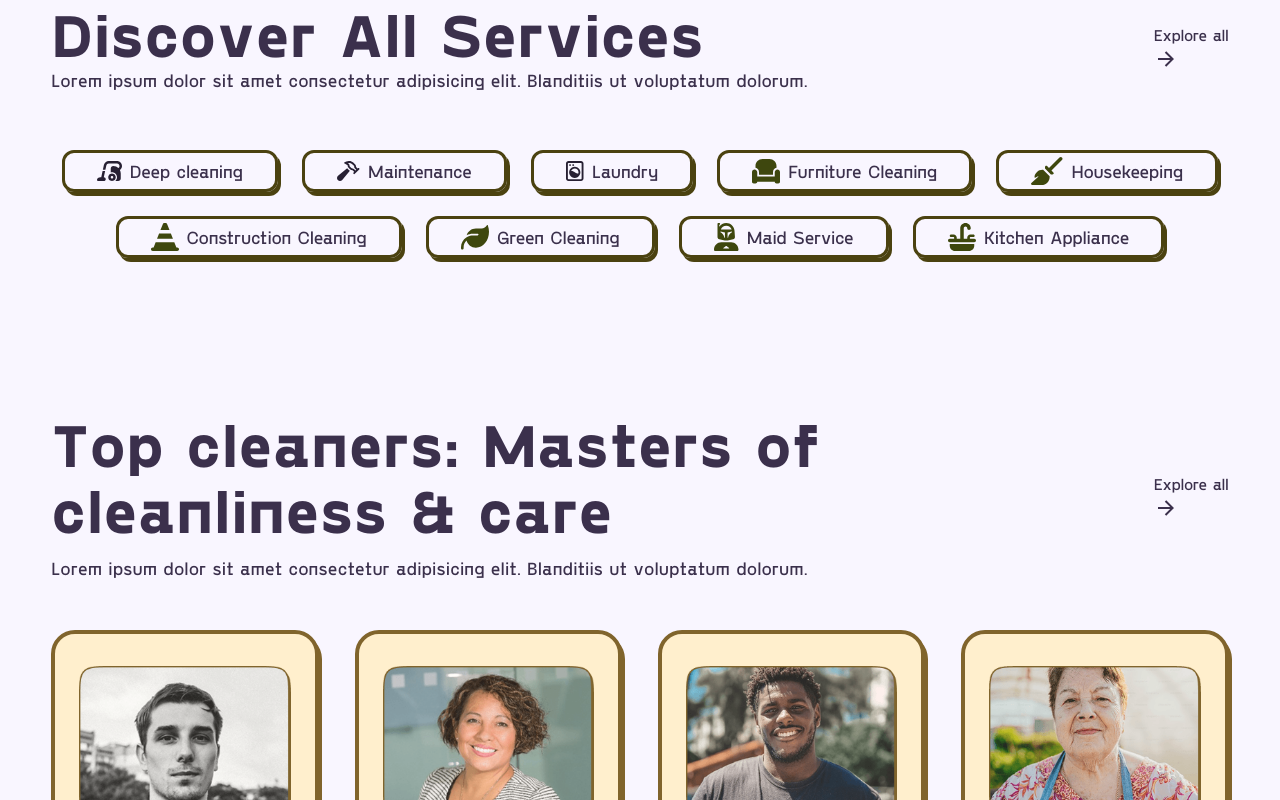
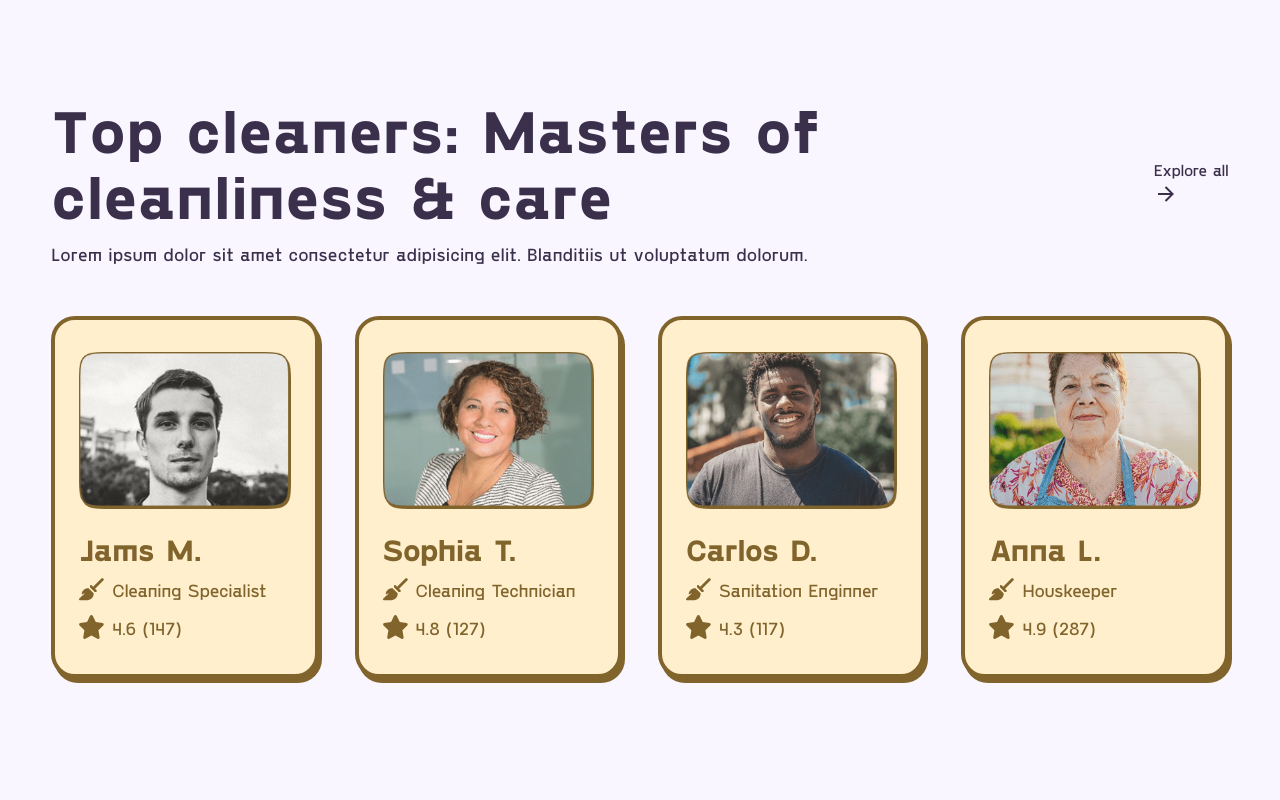
Before and after one commit to KeenCoding12/YT-cleaning-website, a Next.js app: page / in a window 1280 px wide. Shown: the top 800 px of the page. Built offline with nearby package versions, Linux system fonts and the light colour scheme.

Commit message:
Remove GSAP animations and related markup

```diff
--- a/components/Services.tsx
+++ b/components/Services.tsx
@@ -6,73 +6,11 @@ import { useRef } from "react";
 
 export default function Services() {
   const servicesRef = useRef<HTMLElement | null>(null);
-  useGSAP(
-    () => {
-      const titleSplit = SplitText.create(".services-title", {
-        type: "chars,lines",
-        mask: "chars",
-        linesClass: "text-line",
-      });
-      const textSplit = SplitText.create(".services-text", {
-        type: "chars,lines",
-        mask: "chars",
-        linesClass: "text-line",
-      });
 
-      const tl = gsap.timeline({
-        scrollTrigger: {
-          trigger: servicesRef.current,
-          start: "top center",
-          // markers: true,
-        },
-      });
-
-      tl.from(titleSplit.chars, {
-        xPercent: -150,
-        duration: 0.6,
-        stagger: 0.03,
-        ease: "power2.inOut",
-      }).from(textSplit.chars, {
-        xPercent: -150,
-        duration: 0.7,
-        stagger: 0.01,
-        ease: "power2.inOut",
-      });
-    },
-    { scope: servicesRef },
-  );
   return (
     <section ref={servicesRef}>
       <div className="container">
-        {/* Title */}
-        <div className="flex flex-col gap-9 lg:flex-row lg:justify-between lg:items-center">
-          <div>
-            <h2 className="section-title services-title">
-              Discover All Services
-            </h2>
-            <p className="services-text">
-              Lorem ipsum dolor sit amet consectetur adipisicing elit.
-              Blanditiis ut voluptatum dolorum.
-            </p>
-          </div>
-          <Button label="Explore all" />
-        </div>
-        {/* Tags */}
-        <div className="flex items-center flex-wrap gap-6 justify-center my-14">
-          {tagsItems.map((item) => (
-            <div
-              key={item.id}
-              className="flex items-center p-1 border-3 rounded-lg gap-2 px-8 btn"
-            >
-              {/* icon */}
-              <span className="shrink-0">
-                <img src={item.icon} alt={item.label} />
-              </span>
-              {/* Label */}
-              <p>{item.label}</p>
-            </div>
-          ))}
-        </div>
+
       </div>
     </section>
   );
```
